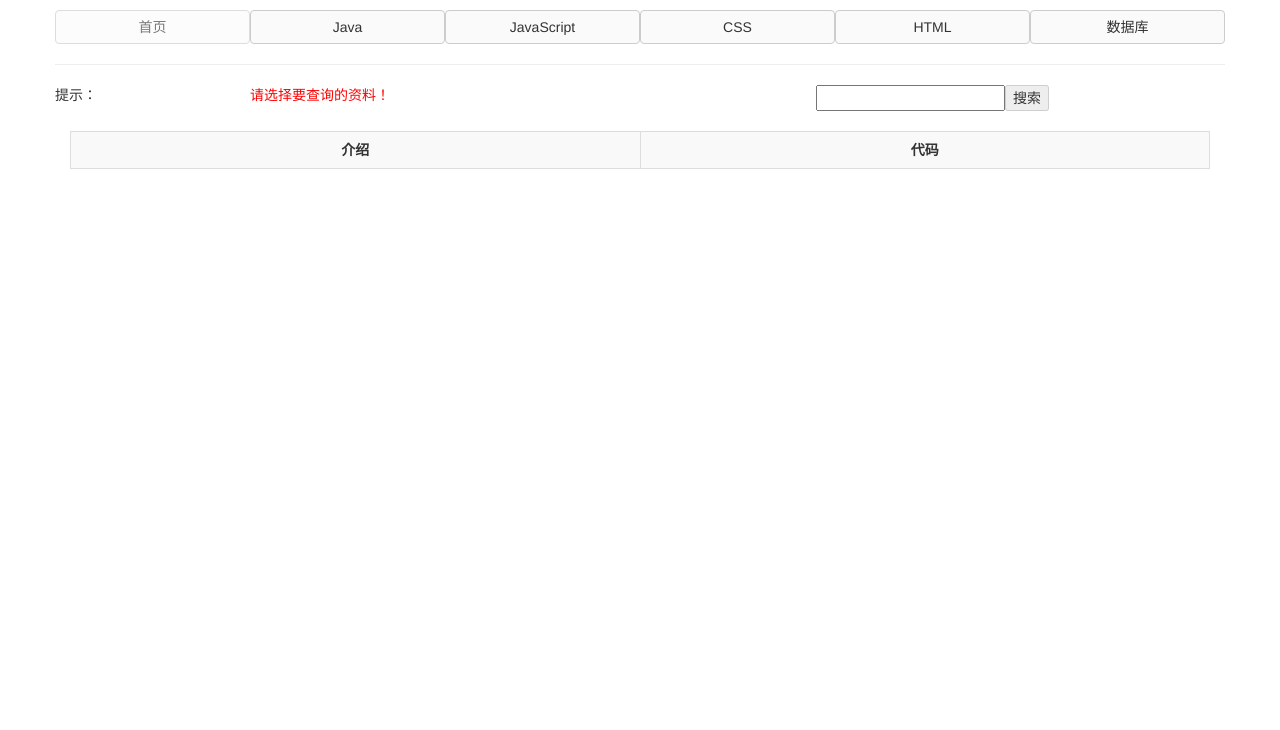
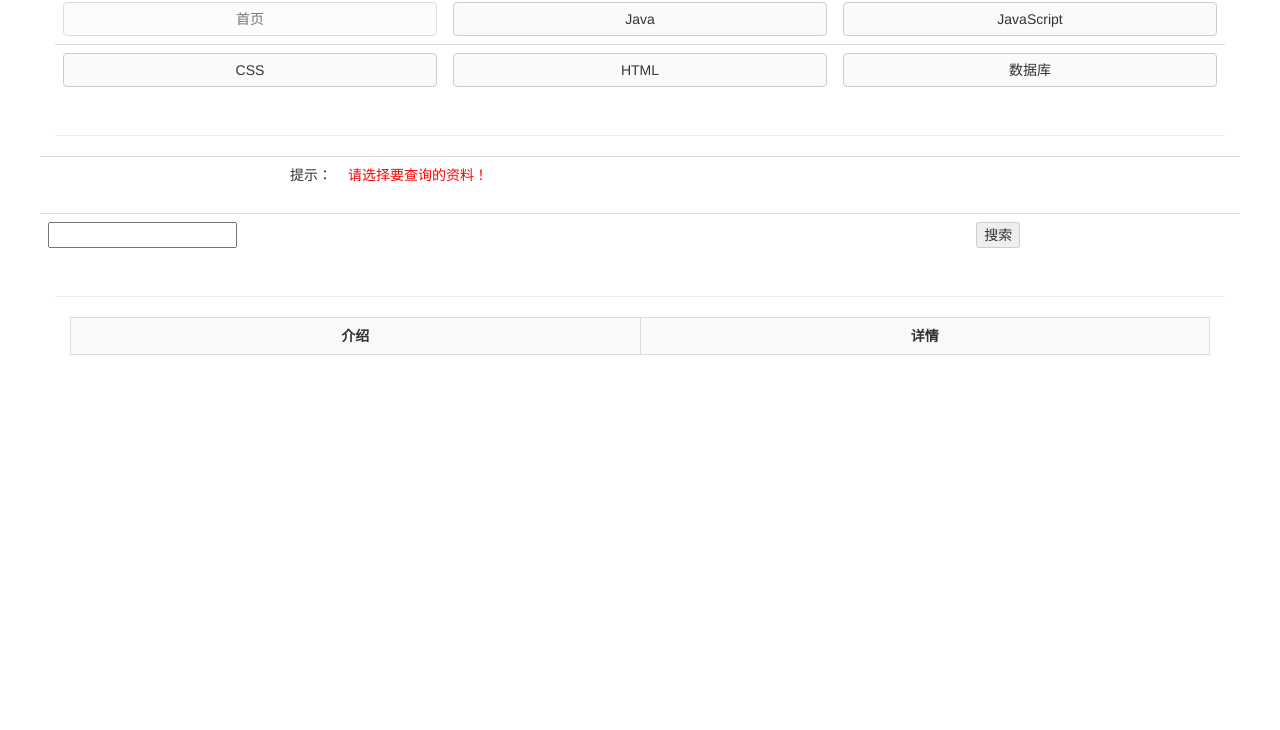
Before and after one commit to lucas0ray/lucaa0ray, a plain HTML site: page index.html in a window 1280 px wide. Shown: the part 70-800 px from the top of the page. Drawn offline with Linux system fonts and the light colour scheme.

Commit message:
Update index.html

```diff
--- a/index.html
+++ b/index.html
@@ -19,88 +19,84 @@
 </head>
 <body>
 
-    <div class="container">
+    <div class="container" id="div-row-0">
 
         <div class="row">
-                <h1 class="col-md-12 col-xs-12 col-sm-12 col-lg-12 text-center">
+                <h2 class="col-md-12 col-xs-12 col-sm-12 col-lg-12 text-center">
                     Lucas0Ray
                     <small>
                         Java资料
                     </small>
-                </h1>
+                </h2>
         </div>
 
         <div class="row" id="div-input">
-            <div class="col-md-2 col-xs-2 col-sm-2 col-lg-2 padding-0">
-                <span>
-                    <h4 class="text-center">
+            <table class="table">
+                <tr>
+                    <th class="col-md-4 col-xs-4 col-sm-4 col-lg-4">
                         <input class="btn col-md-12 col-xs-12 col-sm-12 col-lg-12" type="button" value="首页" onclick="onclick0(this,0)" disabled="disabled">
-                    </h4>
-                </span>
-            </div>
-            <div class="col-md-2 col-xs-2 col-sm-2 col-lg-2 padding-0">
-                    <span>
-                        <h4 class="text-center">
+                    </th>
+                    <th class="col-md-4 col-xs-4 col-sm-4 col-lg-4">
                         <input class="btn col-md-12 col-xs-12 col-sm-12 col-lg-12" type="button" value="Java" onclick="onclick0(this,1)">
-                        </h4>
-                    </span>
-            </div>
-            <div class="col-md-2 col-xs-2 col-sm-2 col-lg-2 padding-0">
-                <span>
-                    <h4 class="text-center">
+                    </th>
+                    <th class="col-md-4 col-xs-4 col-sm-4 col-lg-4">
                         <input class="btn col-md-12 col-xs-12 col-sm-12 col-lg-12" type="button" value="JavaScript" onclick="onclick0(this,2)">
-                    </h4>
-                </span>
-            </div>
-            <div class="col-md-2 col-xs-2 col-sm-2 col-lg-2 padding-0">
-                <span>
-                    <h4 class="text-center">
+                    </th>
+                </tr>
+
+                <tr>
+                    <th class="col-md-4 col-xs-4 col-sm-4 col-lg-4">
                         <input class="btn col-md-12 col-xs-12 col-sm-12 col-lg-12" type="button" value="CSS" onclick="onclick0(this,3)">
-                    </h4>
-            </span>
-            </div>
-            <div class="col-md-2 col-xs-2 col-sm-2 col-lg-2 padding-0">
-                <span>
-                    <h4 class="text-center">
-                        <input class="btn col-md-12 col-xs-12 col-sm-12 col-lg-12 background_color" type="button" value="HTML" onclick="onclick0(this,4)">
-                    </h4>
-                </span>
-            </div>
-            <div class="col-md-2 col-xs-2 col-sm-2 col-lg-2 padding-0">
-                <span>
-                    <h4 class="text-center">
+                    </th>
+                    <th class="col-md-4 col-xs-4 col-sm-4 col-lg-4">
+                        <input class="btn col-md-12 col-xs-12 col-sm-12 col-lg-12" type="button" value="HTML" onclick="onclick0(this,4)">
+                    </th>
+                    <th class="col-md-4 col-xs-4 col-sm-4 col-lg-4">
                         <input class="btn col-md-12 col-xs-12 col-sm-12 col-lg-12" type="button" value="数据库" onclick="onclick0(this,5)">
-                    </h4>
-                </span>
-            </div>
-
+                    </th>
+                </tr>
+            </table>
         </div>
 
         <div class="row"><hr></div>
 
+        <div class="row" id="div-th-border-0">
             <div class="row">
-            <div class="col-md-2 col-xs-2 col-sm-2 col-lg-2 padding-0">
+                <table class="table">
+                    <tr>
+                        <td class="col-md-2 col-xs-2 col-sm-2 col-lg-2 text-right">
                             <span>提示：</span>
+                        </td>
+                        <td class="col-md-6 col-xs-6 col-sm-6 col-lg-6 text-left" id="div_span_prompt">
+                            <span>请选择要查询的资料！</span>
+                        </td>
+                    </tr>
+                </table>
             </div>
-            <div class="col-md-4 col-xs-4 col-sm-4 col-lg-4 padding-0" id="div_span_prompt">
-                <span>请选择要查询的资料！</span>
-            </div>
-            <div class="col-md-6 col-xs-6 col-sm-6 col-lg-6 text-center">
+
+            <div class="row">
                 <table class="table">
+                    <tr>
+                        <td>
                             <input type="text" name="java-deta" id="input-text">
+                        </td>
+                        <td>
                             <input type="button" value="搜索" id="input-button" disabled="disabled">
+                        </td>
+                    </tr>
                 </table>
             </div>
         </div>
+
+        <div class="row" id="div-hr-margin-bottom-20"><hr></div>
 
         <div class="row table-responsive" id="div-01">
             <table class="table table-bordered table-striped" id="table-01">
                 <tr>
                     <th class="text-center">介绍</th>
-                        <th class="text-center">代码</th>
+                    <th class="text-center">详情</th>
                 </tr>
             </table>
-                <br>
         </div>
 
     </div>
```
Lines whose indentation alone changed are shown as unchanged.
